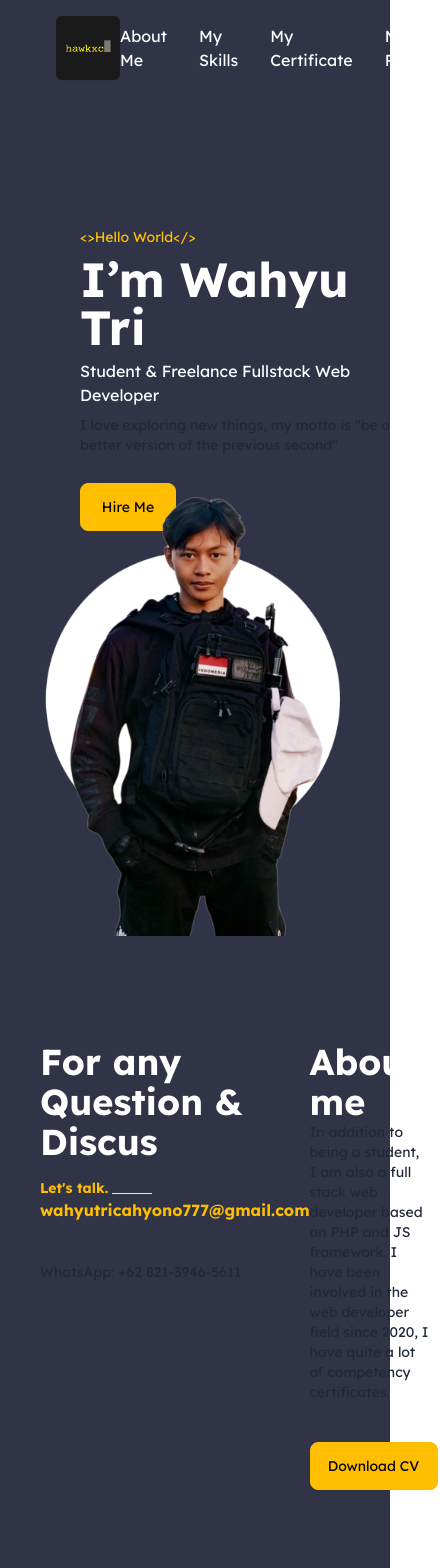
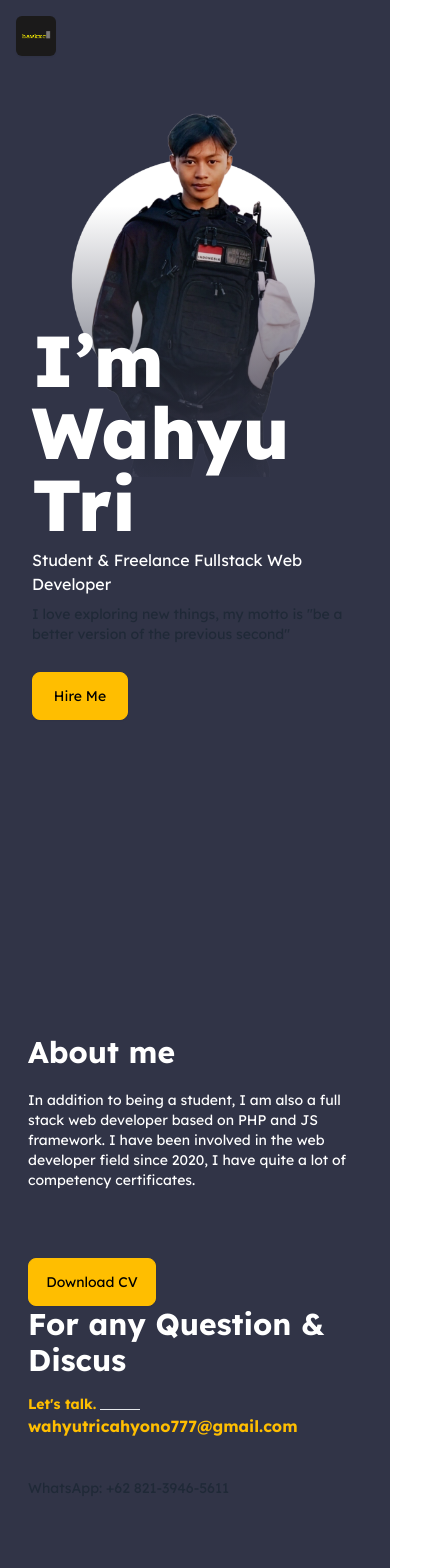
Before and after one commit to hawk-xc/portofolio, a React (Vite) app: page / in a window 390 px wide. Shown: the top 1568 px of the page, 440 px wide, since content can reach past the window. Built offline with nearby package versions, Linux system fonts and the light colour scheme.

Commit message:
About Me Section media query

```diff
--- a/src/App.jsx
+++ b/src/App.jsx
@@ -3,10 +3,11 @@ import AboutMe from "./components/AboutMe";
 import Navbar from "./components/Navbar";
 import HeroContent from "./components/HeroContent";
 import AboutMeContent from "./components/AboutMeContent";
+import MySkills from "./components/MySkills";
 
 export default function App() {
   return (
-    <div className="px-10 primary-background lexend-deca-font">
+    <div className="md:px-10 max-sm:px-0 primary-background lexend-deca-font">
       <Hero>
         <Navbar />
         <HeroContent />
@@ -14,6 +15,9 @@ export default function App() {
       <AboutMe>
         <AboutMeContent />
       </AboutMe>
+      {/* <MySkills>
+        <span>MySkills</span>
+      </MySkills> */}
     </div>
   );
 }
--- a/src/components/AboutMe.jsx
+++ b/src/components/AboutMe.jsx
@@ -1,6 +1,9 @@
 export default function AboutMe({ children }) {
   return (
-    <div id="AboutMe" className="flex items-center h-screen">
+    <div
+      id="AboutMe"
+      className="flex items-center h-screen md:px-7 max-sm:px-7"
+    >
       {children}
     </div>
   );
--- a/src/components/AboutMeContent.jsx
+++ b/src/components/AboutMeContent.jsx
@@ -1,8 +1,11 @@
 export default function AboutMeContent() {
   return (
-    <div id="AboutMeContent" className="flex flex-row">
+    <div
+      id="AboutMeContent"
+      className="flex md:flex-row max-sm:flex-col-reverse"
+    >
       <div id="contactBox" className="flex flex-col flex-1">
-        <h2 className="text-4xl font-bold text-white md:w-80">
+        <h2 className="font-bold text-white md:text-6xl max-sm:text-3xl md:w-96">
           For any Question & Discus
         </h2>
         <p className="flex flex-row items-end gap-1 mt-4">
@@ -19,14 +22,16 @@ export default function AboutMeContent() {
         </span>
       </div>
       <div id="aboutmeBox" className="flex flex-col flex-1">
-        <h2 className="text-4xl font-bold text-white">About me</h2>
-        <span className="pr-2 text-sm">
+        <h2 className="font-bold text-white md:text-8xl max-sm:text-3xl">
+          About me
+        </h2>
+        <span className="py-5 pr-2 text-sm text-white">
           In addition to being a student, I am also a full stack web developer
           based on PHP and JS framework. I have been involved in the web
           developer field since 2020, I have quite a lot of competency
           certificates.
         </span>
-        <button className="w-32 mt-10 text-sm font-normal btn btn-warning">
+        <button className="w-32 mt-12 text-sm font-normal btn btn-warning">
           Download CV
         </button>
       </div>
--- a/src/components/HeroContent.jsx
+++ b/src/components/HeroContent.jsx
@@ -7,9 +7,16 @@ export default function HeroContent() {
       id="HeroContext"
       className="flex flex-row flex-wrap items-center h-screen justify-evenly"
     >
-      <div id="titleBox" className="flex flex-col flex-1 gap-2 p-10">
-        <span className="text-sm text-warning">{"<>Hello World</>"}</span>
-        <h2 className="text-5xl font-bold text-white">I’m Wahyu Tri</h2>
+      <div
+        id="titleBox"
+        className="z-50 flex flex-col flex-1 gap-2 translate-y-16 md:p-10 max-sm:p-8"
+      >
+        <span className="text-sm text-warning max-sm:hidden">
+          {"<>Hello World</>"}
+        </span>
+        <h2 className="text-white md:font-bold max-sm:font-extrabold md:text-7xl max-sm:text-7xl">
+          I’m Wahyu Tri
+        </h2>
         <h3 className="text-white">
           Student & Freelance Fullstack Web Developer
         </h3>
@@ -21,13 +28,17 @@ export default function HeroContent() {
           Hire Me
         </button>
       </div>
-      <div id="imageBox" className="relative flex-1 ">
+      <div
+        id="imageBox"
+        className="flex items-start justify-center flex-1 w-full max-sm:absolute"
+      >
         <Image
           image={wahyu_image}
           className={[
-            "w-[24rem] absolute -translate-y-[19rem] md:object-cover md:filter md:grayscale md:hover:grayscale-0 md:transition-all md:duration-300",
+            "md:w-[28rem] max-sm:w-64 absolute md:-translate-y-[20rem] max-sm:-translate-y-96  md:object-cover md:filter md:grayscale md:hover:grayscale-0 md:transition-all md:duration-300 z-0",
           ]}
         />
+        <div class="absolute bottom-0 z-40 bg-gradient-to-t from-[#313447] to-transparent w-full h-72 max-sm:-translate-x-10 max-sm:translate-y-9 -translate-x-96"></div>
       </div>
     </div>
   );
--- /dev/null
+++ b/src/components/MySkills.jsx
@@ -0,0 +1,3 @@
+export default function MySkills({ children }) {
+  return <div className="container">{children}</div>;
+}
--- a/src/components/Navbar.jsx
+++ b/src/components/Navbar.jsx
@@ -6,10 +6,10 @@ export default function App() {
     <div id="navbar" className="flex flex-row items-center justify-between p-4">
       <Image
         image={hawkimage}
-        className={["w-16 rounded-md shadow-sm cursor-pointer"]}
+        className={["w-16 rounded-md shadow-sm cursor-pointer max-sm:w-10"]}
       />
       <div className="contextBox">
-        <ul className="flex flex-row gap-8 text-white list-none">
+        <ul className="flex flex-row gap-8 text-white list-none max-sm:hidden">
           <li className="cursor-pointer">About Me</li>
           <li className="cursor-pointer">My Skills</li>
           <li className="cursor-pointer">My Certificate</li>
```
